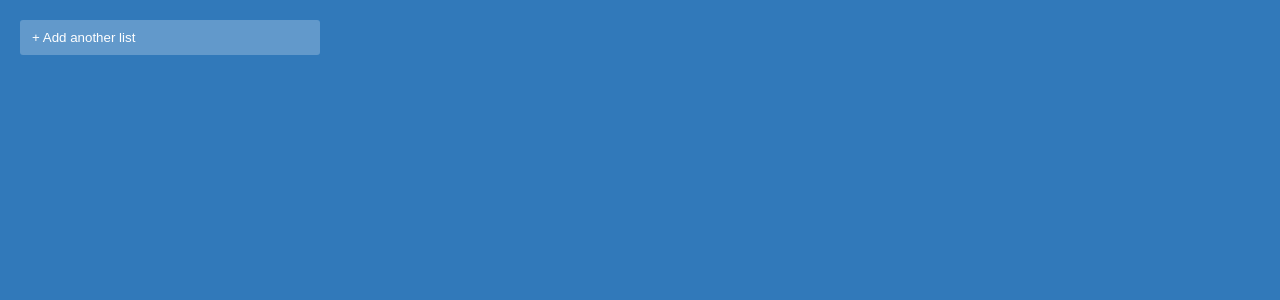
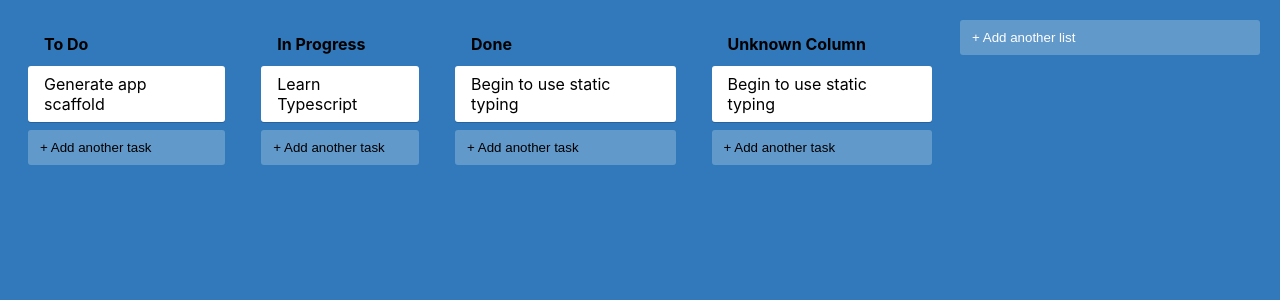
Before and after one commit to TiE23/sab-react-ts, a React (Create React App) app in the folder trello-clone/: page / in a window 1280 px wide. Shown: the top 300 px of the page. Built offline with nearby package versions, Linux system fonts and the light colour scheme.

Commit message:
Looking legit enough to commit!

```diff
--- a/trello-clone/src/App.tsx
+++ b/trello-clone/src/App.tsx
@@ -1,14 +1,25 @@
 // The writers suggest never using default exports for components as it will make
 // any refactoring easier in the future. I think I'm inclined to agree.
+import { Card } from "./Card";
+import { Column } from "./Column";
 import { AppContainer } from "./styles";
 import { AddNewItem } from "./AddNewItem";
-
-const myLog = (text: string) => {
-  console.log('MyLog:', text);
-}
+import { myLog } from "./utils";
 
 export const App = () => (
   <AppContainer>
+    <Column text="To Do">
+      <Card text="Generate app scaffold" />
+    </Column>
+    <Column text="In Progress">
+      <Card text="Learn Typescript" />
+    </Column>
+    <Column text="Done">
+      <Card text="Begin to use static typing" />
+    </Column>
+    <Column>
+      <Card text="Begin to use static typing" />
+    </Column>
     <AddNewItem toggleButtonText="+ Add another list" onAdd={myLog} />
   </AppContainer>
 );
--- a/trello-clone/src/Column.tsx
+++ b/trello-clone/src/Column.tsx
@@ -1,5 +1,8 @@
 import { ColumnContainer, ColumnTitle } from "./styles"
+import { AddNewItem } from "./AddNewItem";
 import { FC } from "react";
+
+import { myLog } from './utils';
 
 type ColumnProps = {
   text?: string,
@@ -10,7 +13,13 @@ type ColumnProps = {
 export const Column: FC<ColumnProps> = (props: ColumnProps) => {
   return (
     <ColumnContainer>
-      <ColumnTitle>{props?.text ?? "Column Title"}</ColumnTitle>
+      <ColumnTitle>{props?.text ?? "Unknown Column"}</ColumnTitle>
+      {props.children}
+      <AddNewItem
+        toggleButtonText="+ Add another task"
+        onAdd={myLog}
+        dark
+      />
     </ColumnContainer>
   );
 }
--- /dev/null
+++ b/trello-clone/src/utils.ts
@@ -0,0 +1,4 @@
+// Temporary function because just giving onAdd={console.log} doesn't work.
+export const myLog = (text: string) => {
+  console.log('MyLog:', text);
+}
```
